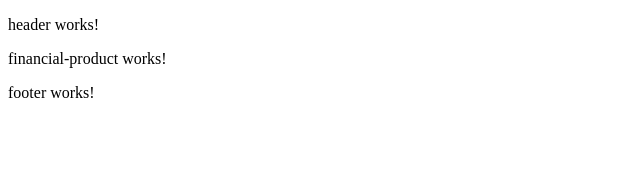
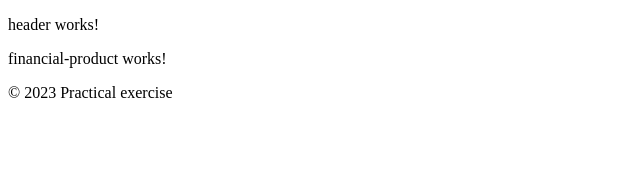
Before and after one commit to josemvm93/financial-product, an Angular app: page /financial-product in a window 1280 px wide. Shown: the top 174 px of the page, without its empty margins (0-640 px from the left). Built offline with nearby package versions, Linux system fonts and the light colour scheme.

Commit message:
feat(footer): add text

```diff
--- a/src/app/core/components/footer/footer.component.html
+++ b/src/app/core/components/footer/footer.component.html
@@ -1 +1 @@
-<p>footer works!</p>
+<p>&copy; {{ currentYear }} Practical exercise</p>
--- a/src/app/core/components/footer/footer.component.ts
+++ b/src/app/core/components/footer/footer.component.ts
@@ -1,13 +1,18 @@
+import { CommonModule } from '@angular/common';
 import { Component } from '@angular/core';
-import { CommonModule } from '@angular/common';
 
 @Component({
   selector: 'app-footer',
   standalone: true,
   imports: [CommonModule],
   templateUrl: './footer.component.html',
-  styleUrls: ['./footer.component.scss']
+  styleUrls: ['./footer.component.scss'],
 })
 export class FooterComponent {
-
+  /**
+   * Current year
+   *
+   * @type {number}
+   */
+  currentYear = new Date().getFullYear();
 }
```
